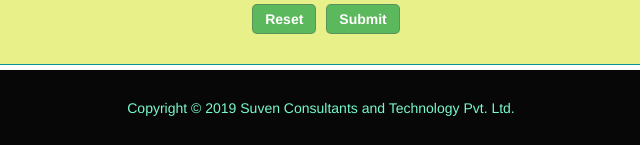
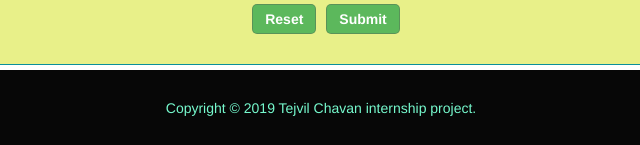
Before and after one commit to Tejvil/voting-portal-frontend, a plain HTML site: page index.html in a window 1280 px wide. Shown: the part 3667-3812 px from the top of the page, 319-959 px from the left. Drawn offline with nearby package versions, Linux system fonts and the light colour scheme.

Commit message:
index.html

```diff
--- a/index.html
+++ b/index.html
@@ -456,7 +456,7 @@
 
 <!-- Footer -->
 <footer>
-    Copyright © 2019 Suven Consultants and Technology Pvt. Ltd.
+    Copyright © 2019 Tejvil Chavan internship project.
 </footer>
 
 <!-- End Footer -->
```
